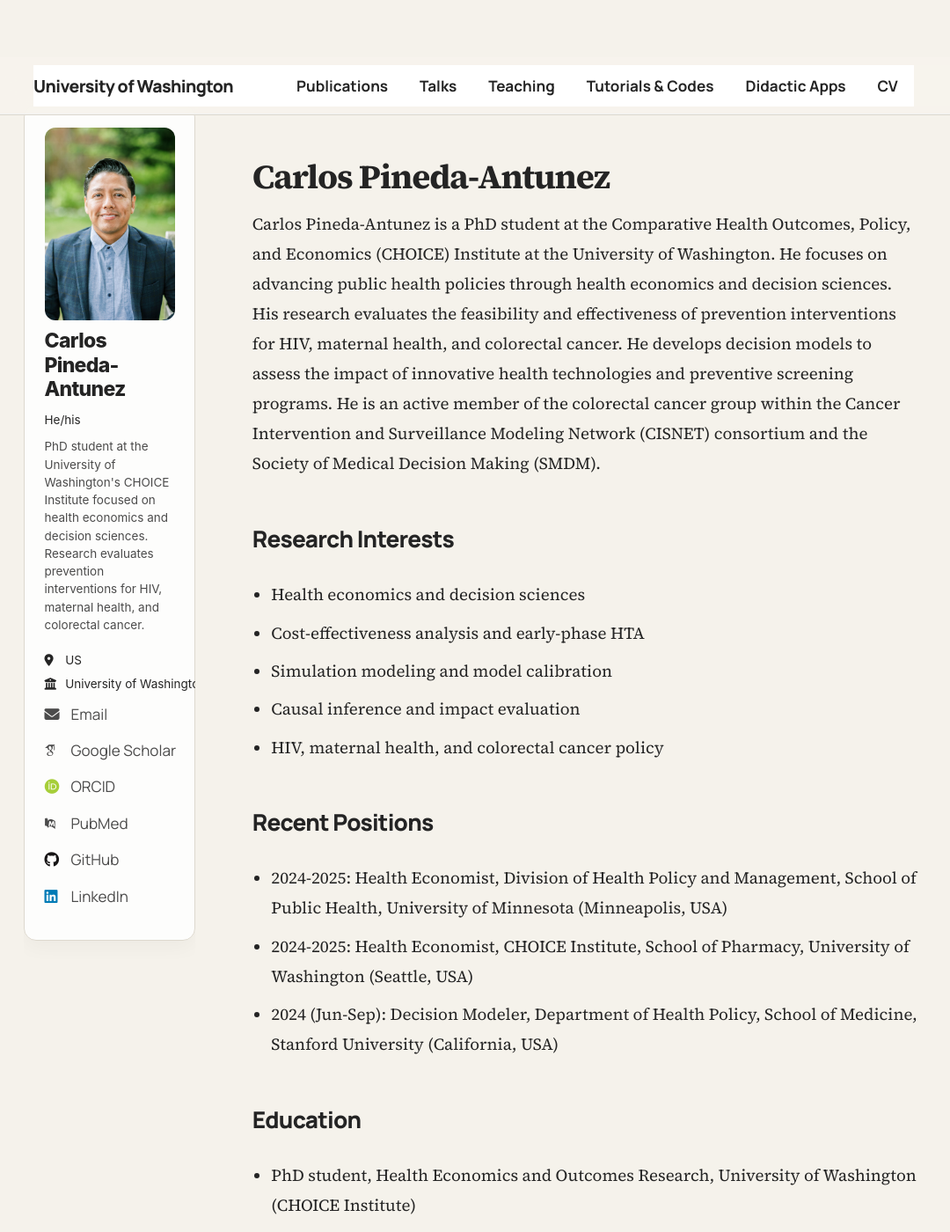
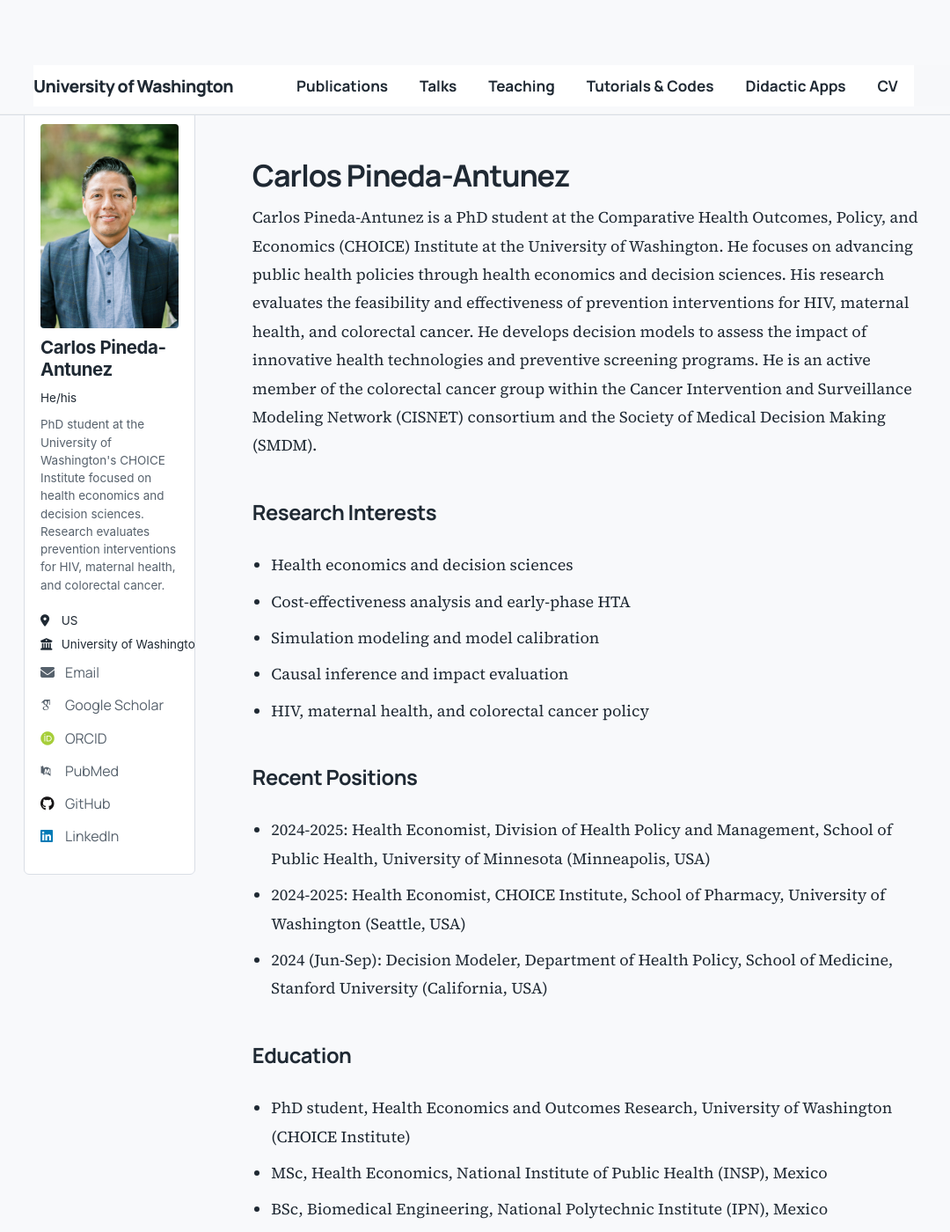
Before and after one commit to CarlosPiant/CarlosPiant.github.io, a Jekyll site: the page built from _pages/about.md, in a window 1280 px wide and 1400 px high. Shown: the whole window at 88% size, without its empty margins (0-1080 px from the left). Built offline with Jekyll 4.4.1, drawn with Linux system fonts in a browser that asks for light colours; some web fonts are replaced; a script that is not in the unit is left out.

Commit message:
Refine medium layout color, spacing, and borders
Tweak medium breakpoint styles to a flatter, more subtle visual language: update root color variables (ink, muted, border, accent, accent-soft), reduce shadows, and adjust background tones. Reduce radii and padding across components (figures, tables, avatars, buttons, sidebars), simplify archive items into list-like rows with bottom borders, and remove heavy hover transforms. Minor typographic adjustments for headings, leads, excerpts, and meta (sizes, line-heights, weights, and font-family additions). Also adjust blockquote styling to be less prominent and refine masthead/backdrop blur and footer background for a lighter, cleaner UI.

```diff
--- a/_sass/layout/_medium.scss
+++ b/_sass/layout/_medium.scss
@@ -4,17 +4,17 @@
 
 :root {
   --cp-paper: #ffffff;
-  --cp-ink: #242424;
-  --cp-muted: #6b6b6b;
-  --cp-border: #ddd8ce;
-  --cp-accent: #0f4c81;
-  --cp-accent-soft: #eef4fa;
-  --cp-shadow: 0 8px 22px rgba(36, 36, 36, 0.035);
+  --cp-ink: #1f2933;
+  --cp-muted: #66717d;
+  --cp-border: #d9dee5;
+  --cp-accent: #1d4e89;
+  --cp-accent-soft: #f3f7fb;
+  --cp-shadow: none;
 }
 
 html,
 body {
-  background: #f5f2eb;
+  background: #f8f9fb;
 }
 
 body {
@@ -30,7 +30,7 @@
 
 .greedy-nav,
 .masthead {
-  background: rgba(247, 244, 237, 0.92);
+  background: rgba(248, 249, 251, 0.96);
 }
 
 .masthead {
@@ -38,7 +38,7 @@
   top: 0;
   z-index: 30;
   border-bottom: 1px solid var(--cp-border);
-  backdrop-filter: blur(14px);
+  backdrop-filter: blur(10px);
   box-shadow: none;
 }
 
@@ -83,10 +83,13 @@
 
 .page__title,
 .archive__item-title,
-.page__lead,
 .author__bio,
 .archive__item-excerpt,
-.tutorial-summary,
+.tutorial-summary {
+  font-family: "Manrope", "Avenir Next", sans-serif;
+}
+
+.page__lead,
 .page__content p,
 .page__content li,
 .page__content dd,
@@ -96,16 +99,16 @@
 }
 
 .page__title {
-  font-size: clamp(2.1rem, 3vw, 3.2rem);
-  line-height: 1.02;
+  font-size: clamp(1.9rem, 2.6vw, 2.8rem);
+  line-height: 1.08;
   letter-spacing: -0.03em;
-  margin-bottom: 1rem;
+  margin-bottom: 0.75rem;
 }
 
 .page__lead {
-  color: #3f3f3f;
-  font-size: 1.15rem;
-  line-height: 1.7;
+  color: #46515c;
+  font-size: 1.08rem;
+  line-height: 1.75;
 }
 
 .page__meta,
@@ -128,31 +131,31 @@
 .page__content h6 {
   border-bottom: 0;
   font-family: "Manrope", "Avenir Next", sans-serif;
-  font-weight: 800;
-  letter-spacing: -0.03em;
+  font-weight: 700;
+  letter-spacing: -0.02em;
 }
 
 .page__content h2 {
-  margin-top: 2.9rem;
-  margin-bottom: 1rem;
-  font-size: clamp(1.45rem, 1.9vw, 1.95rem);
+  margin-top: 2.5rem;
+  margin-bottom: 0.8rem;
+  font-size: clamp(1.32rem, 1.7vw, 1.7rem);
 }
 
 .page__content h3 {
-  font-size: 1.2rem;
+  font-size: 1.12rem;
 }
 
 .page__content h4,
 .page__content h5,
 .page__content h6 {
-  font-size: 1.05rem;
+  font-size: 0.98rem;
 }
 
 .page__content p,
 .page__content li,
 .page__content dd {
-  font-size: 1.04rem;
-  line-height: 1.82;
+  font-size: 1rem;
+  line-height: 1.8;
 }
 
 .page__content ul,
@@ -179,10 +182,10 @@
 
 .page__content blockquote {
   margin: 2rem 0;
-  padding: 1.1rem 1.4rem;
-  border-left: 4px solid #c8d6e5;
-  background: rgba(255, 255, 255, 0.86);
-  border-radius: 0 10px 10px 0;
+  padding: 0.25rem 0 0.25rem 1.2rem;
+  border-left: 3px solid #c8d6e5;
+  background: transparent;
+  border-radius: 0;
   color: #454545;
 }
 
@@ -196,14 +199,14 @@
 
 .page__content figure img,
 .page__content iframe {
-  border-radius: 12px;
+  border-radius: 4px;
   border: 1px solid var(--cp-border);
   background: #fff;
 }
 
 .page__content table {
   overflow: hidden;
-  border-radius: 10px;
+  border-radius: 4px;
   border: 1px solid var(--cp-border);
   background: #fff;
 }
@@ -218,25 +221,31 @@
 }
 
 .archive__item {
-  padding: 1.8rem 2rem;
-  border: 1px solid var(--cp-border);
-  border-radius: 14px;
-  background: var(--cp-paper);
-  box-shadow: var(--cp-shadow);
-  transition: transform 0.18s ease, box-shadow 0.18s ease, border-color 0.18s ease;
+  padding: 1.3rem 0 1.4rem;
+  border: 0;
+  border-bottom: 1px solid var(--cp-border);
+  border-radius: 0;
+  background: transparent;
+  box-shadow: none;
+  transition: none;
 }
 
 .archive__item:hover {
-  transform: translateY(-2px);
-  border-color: #d8cfbf;
-  box-shadow: 0 18px 42px rgba(36, 36, 36, 0.08);
+  transform: none;
+  border-color: var(--cp-border);
+  box-shadow: none;
+}
+
+.archive .list__item:last-child .archive__item {
+  border: 1px solid var(--cp-border);
+  border-width: 0 0 1px;
 }
 
 .archive__item-title {
   margin-top: 0;
-  margin-bottom: 0.75rem;
-  font-size: clamp(1.32rem, 1.5vw, 1.6rem);
-  line-height: 1.2;
+  margin-bottom: 0.45rem;
+  font-size: clamp(1.18rem, 1.35vw, 1.4rem);
+  line-height: 1.28;
 }
 
 .archive__item-title a {
@@ -245,9 +254,9 @@
 }
 
 .archive__item-excerpt {
-  color: #4f4f4f;
-  font-size: 0.98rem;
-  line-height: 1.68;
+  color: #56616c;
+  font-size: 0.95rem;
+  line-height: 1.6;
 }
 
 .sidebar {
@@ -257,16 +266,16 @@
 }
 
 .sidebar > div {
-  background: rgba(255, 255, 255, 0.82);
+  background: #ffffff;
   border: 1px solid var(--cp-border);
-  border-radius: 14px;
-  padding: 1.4rem 1.25rem;
-  box-shadow: var(--cp-shadow);
+  border-radius: 6px;
+  padding: 1.15rem 1rem;
+  box-shadow: none;
 }
 
 .author__avatar img {
   border: 0;
-  border-radius: 12px;
+  border-radius: 4px;
   padding: 0;
 }
 
@@ -275,14 +284,15 @@
 }
 
 .sidebar .author__name {
-  font-size: 1.28rem;
-  font-weight: 800;
-  letter-spacing: -0.03em;
+  font-size: 1.14rem;
+  font-weight: 700;
+  letter-spacing: -0.02em;
 }
 
 .author__bio {
-  color: #4b4b4b;
-  line-height: 1.68;
+  color: #56616c;
+  line-height: 1.55;
+  font-size: 0.93rem;
 }
 
 .author__urls-wrapper .btn {
@@ -291,9 +301,9 @@
 
 .author__urls a {
   margin-bottom: 0.25rem;
-  padding: 0.25rem 0;
-  color: #4b4b4b;
-  font-size: 0.95rem;
+  padding: 0.18rem 0;
+  color: #56616c;
+  font-size: 0.89rem;
   text-decoration: none;
 }
 
@@ -303,9 +313,9 @@
 
 .btn,
 .btn--inverse {
-  border-radius: 999px;
-  border: 1px solid #1f1f1f;
-  background: #1f1f1f;
+  border-radius: 4px;
+  border: 1px solid var(--cp-accent);
+  background: var(--cp-accent);
   color: #fff;
   box-shadow: none;
 }
@@ -319,8 +329,8 @@
 
 .page__meta,
 .archive .page__meta {
-  color: #70757d;
-  font-size: 0.84rem;
+  color: #7a858f;
+  font-size: 0.8rem;
   letter-spacing: 0.01em;
 }
 
@@ -332,7 +342,7 @@
 .page__footer {
   margin-top: 4rem;
   border-top: 1px solid var(--cp-border);
-  background: transparent;
+  background: #f8f9fb;
 }
 
 .page__footer-follow {
@@ -346,8 +356,8 @@
 
 .greedy-nav .hidden-links {
   border: 1px solid var(--cp-border);
-  border-radius: 18px;
-  box-shadow: var(--cp-shadow);
+  border-radius: 4px;
+  box-shadow: none;
 }
 
 @include breakpoint(max-width $medium) {
@@ -358,12 +368,12 @@
 
   .archive__item,
   .sidebar > div {
-    border-radius: 12px;
+    border-radius: 4px;
     padding: 1.25rem;
   }
 
   .page__title {
-    font-size: 2rem;
+    font-size: 1.8rem;
   }
 
   .page__content p,
```
